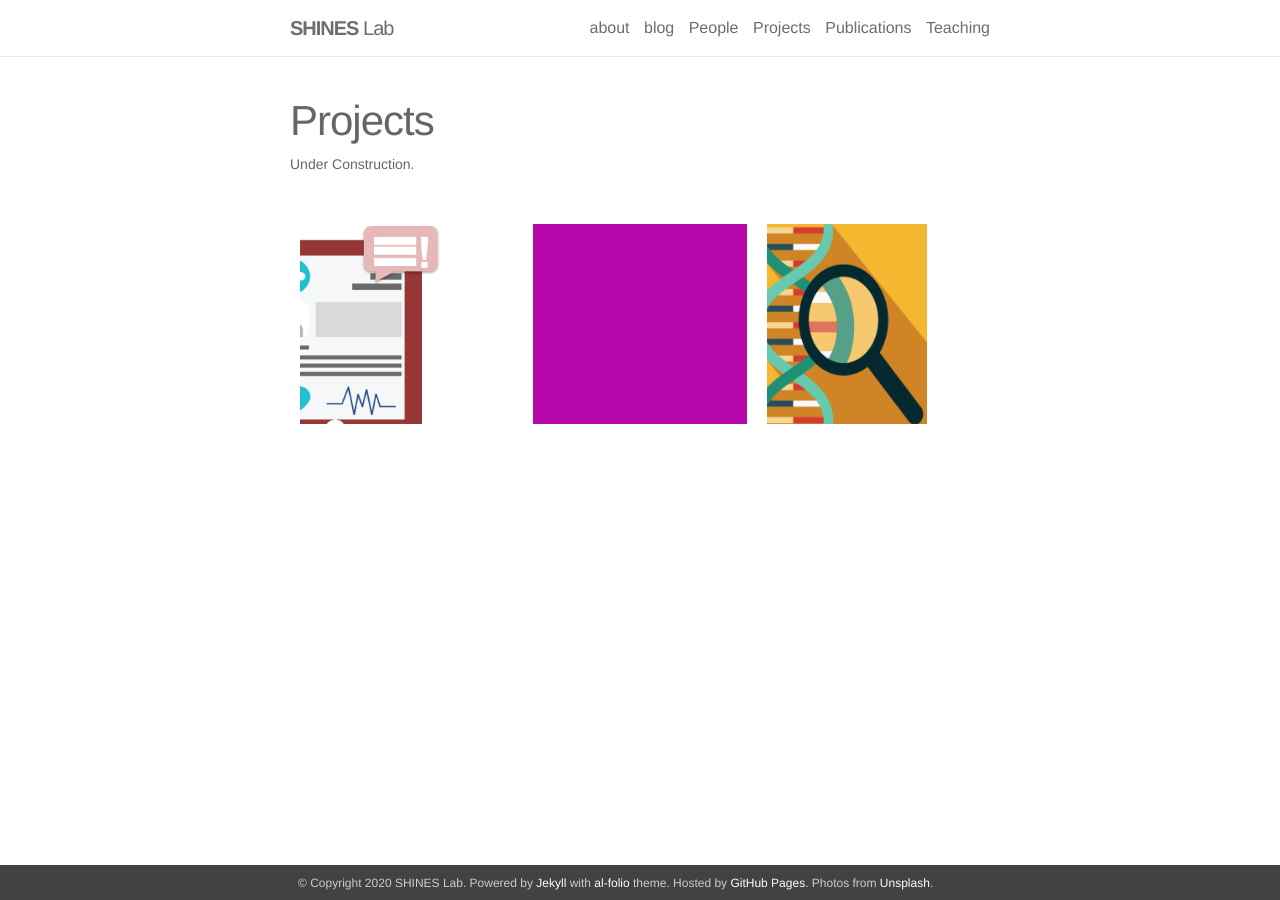
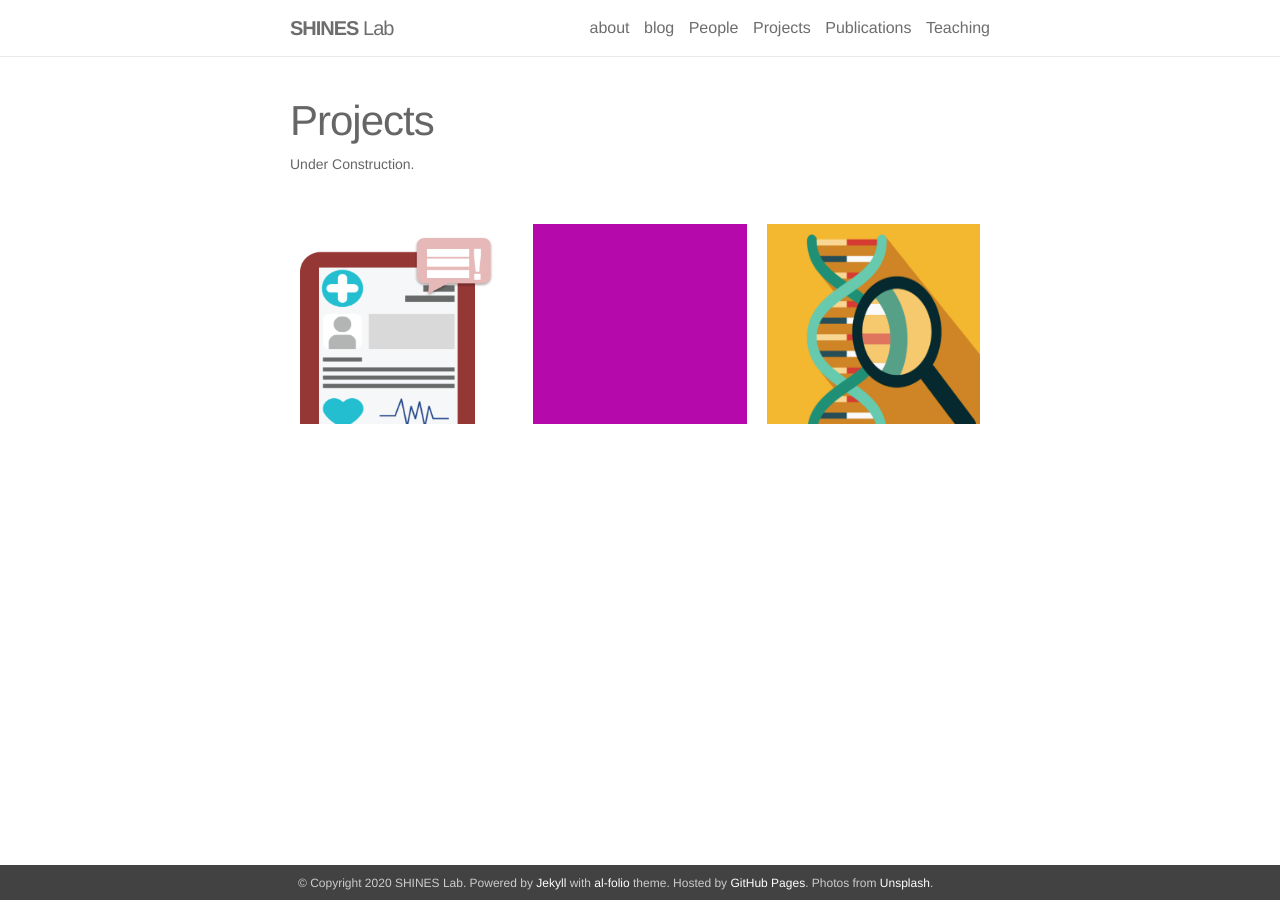
Before and after one commit to shines-lab/shines-lab.github.io, a Jekyll site: the page built from _pages/projects.md, in a window 1280 px wide. Built offline with Jekyll 4.4.1, drawn with Linux system fonts in a browser that asks for light colours; nearby versions of some CDN libraries.

Commit message:
Update _projects.scss

```diff
--- a/_sass/_projects.scss
+++ b/_sass/_projects.scss
@@ -14,8 +14,8 @@
         img {
             height: 100%;
             position: relative;
-                left: -25%;
-                top: -5%;
+                left: 0;
+                top: 0;
             width: 100%;
         }
 
```
